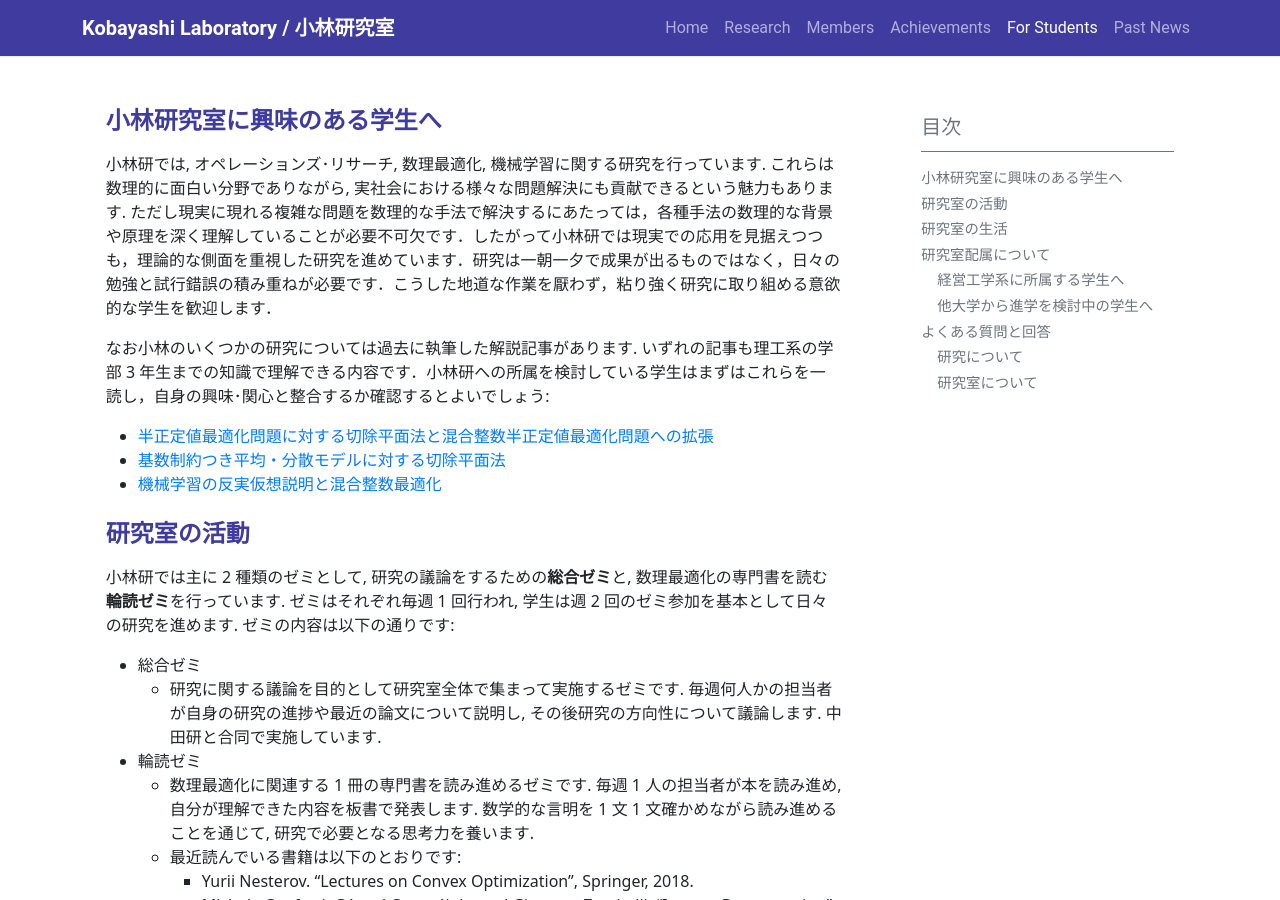
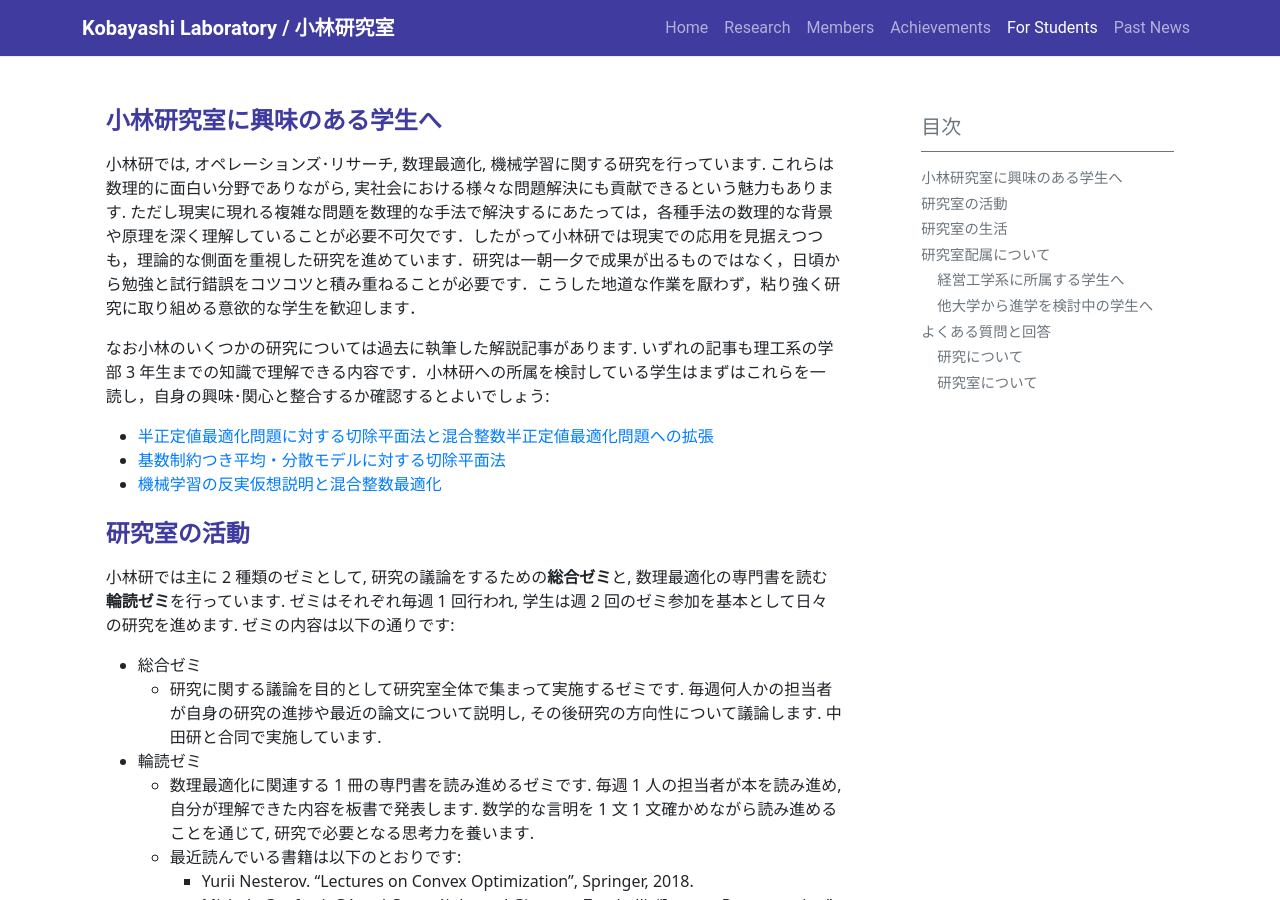
Before and after one commit to isct-koba-lab/isct-koba-lab.github.io, a Jekyll site: the page built from pages/for-students.md, in a window 1280 px wide and 900 px high. Built offline with Jekyll 4.4.1, drawn with Linux system fonts in a browser that asks for light colours.

Commit message:
update for-student

```diff
--- a/pages/for-students.md
+++ b/pages/for-students.md
@@ -7,7 +7,7 @@ toc: true
 
 ## 小林研究室に興味のある学生へ
 
-小林研では, オペレーションズ･リサーチ, 数理最適化, 機械学習に関する研究を行っています. これらは数理的に面白い分野でありながら, 実社会における様々な問題解決にも貢献できるという魅力もあります. ただし現実に現れる複雑な問題を数理的な手法で解決するにあたっては，各種手法の数理的な背景や原理を深く理解していることが必要不可欠です．したがって小林研では現実での応用を見据えつつも，理論的な側面を重視した研究を進めています．研究は一朝一夕で成果が出るものではなく，日々の勉強と試行錯誤の積み重ねが必要です．こうした地道な作業を厭わず，粘り強く研究に取り組める意欲的な学生を歓迎します．
+小林研では, オペレーションズ･リサーチ, 数理最適化, 機械学習に関する研究を行っています. これらは数理的に面白い分野でありながら, 実社会における様々な問題解決にも貢献できるという魅力もあります. ただし現実に現れる複雑な問題を数理的な手法で解決するにあたっては，各種手法の数理的な背景や原理を深く理解していることが必要不可欠です．したがって小林研では現実での応用を見据えつつも，理論的な側面を重視した研究を進めています．研究は一朝一夕で成果が出るものではなく，日頃から勉強と試行錯誤をコツコツと積み重ねることが必要です．こうした地道な作業を厭わず，粘り強く研究に取り組める意欲的な学生を歓迎します．
 
 なお小林のいくつかの研究については過去に執筆した解説記事があります. いずれの記事も理工系の学部 3 年生までの知識で理解できる内容です．小林研への所属を検討している学生はまずはこれらを一読し，自身の興味･関心と整合するか確認するとよいでしょう:
 - [半正定値最適化問題に対する切除平面法と混合整数半正定値最適化問題への拡張](https://orsj.org/wp-content/corsj/or65-12/or65_12_656.pdf)
```
